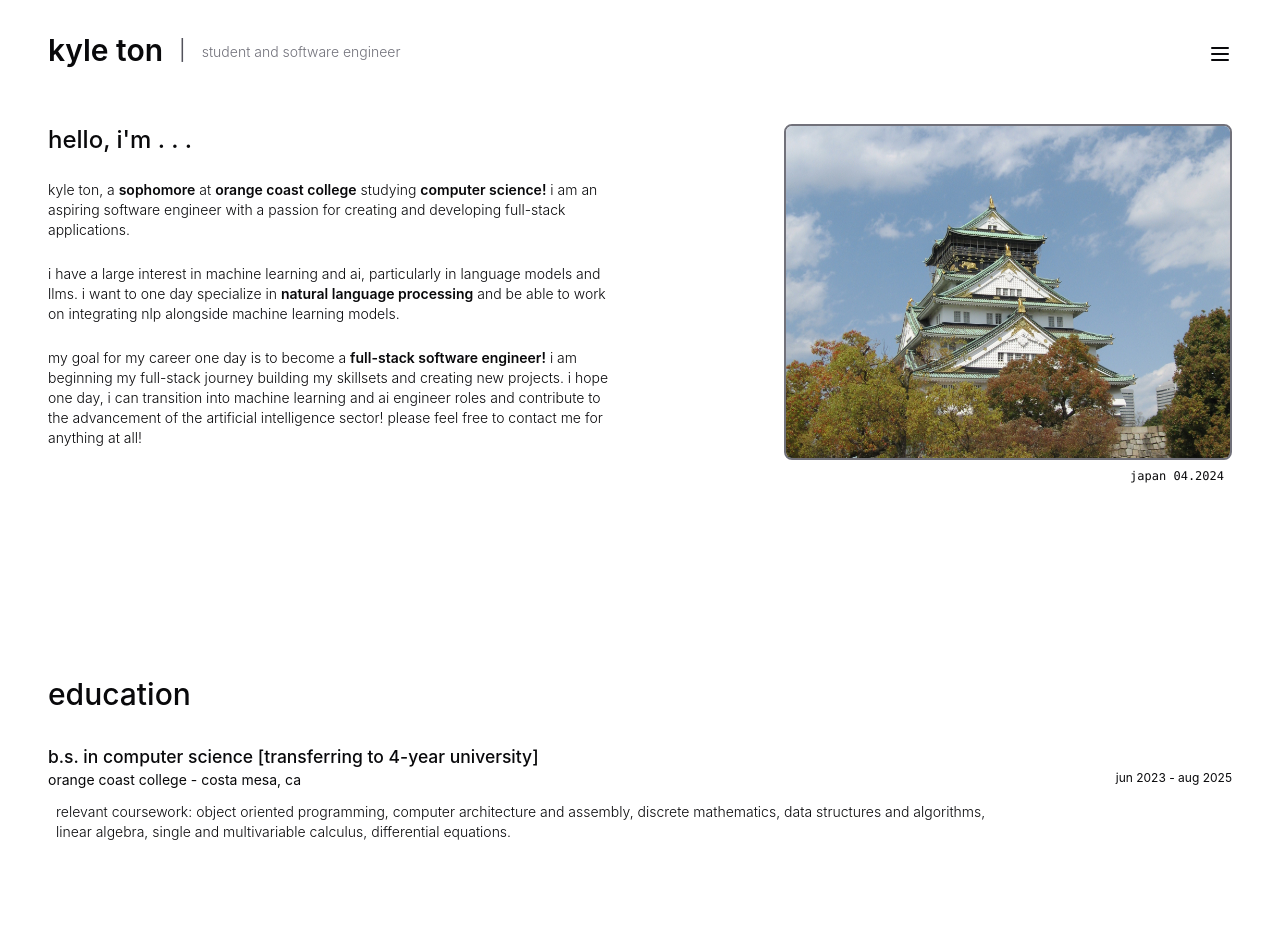
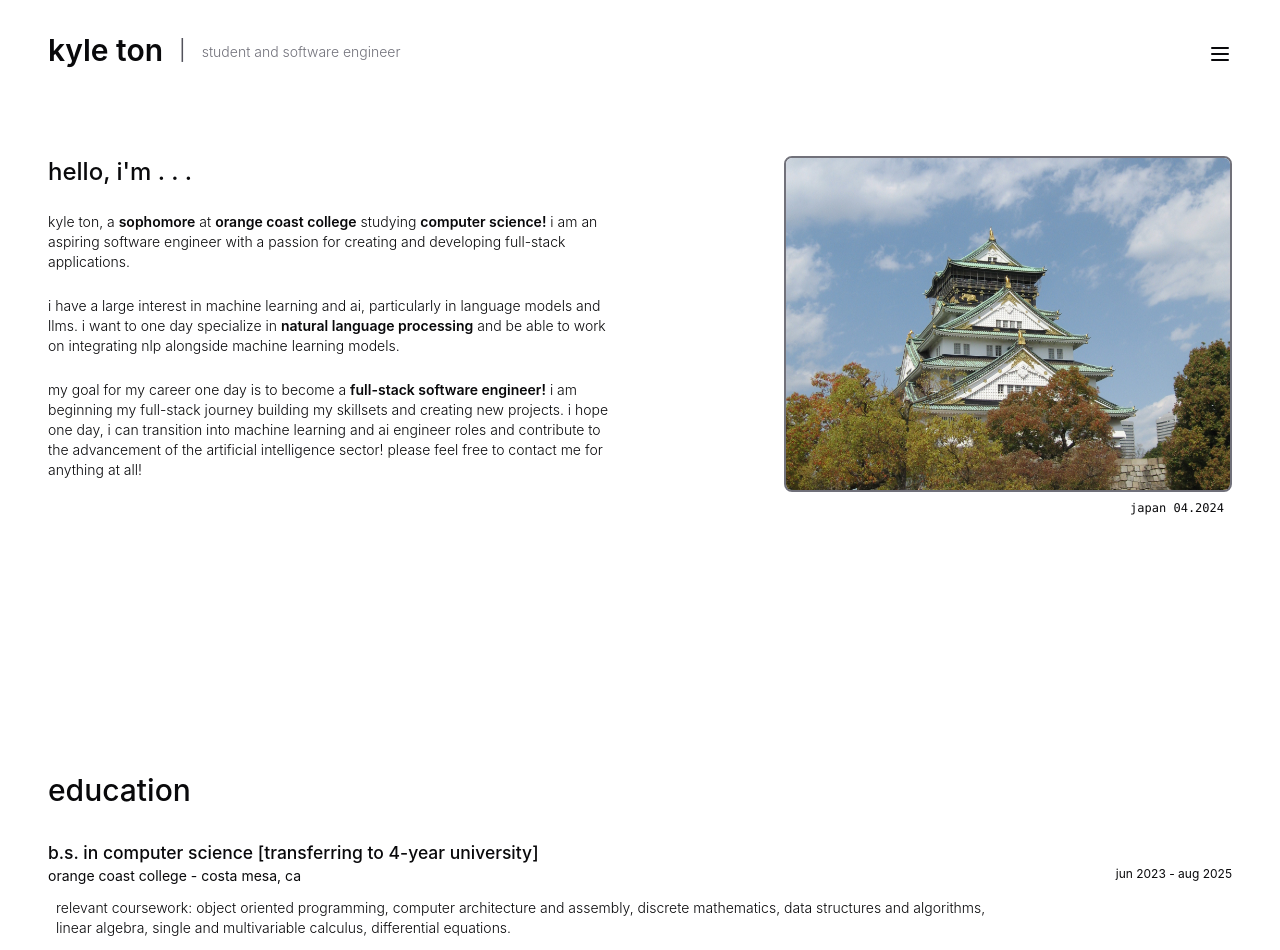
Before and after one commit to kylehton/portfolio, a Next.js app: page / in a window 1280 px wide. Shown: the top 950 px of the page. Built offline with nearby package versions, Linux system fonts and the light colour scheme.

Commit message:
small tweak for upad edu padding-y

```diff
--- a/app/components/main/Education.js
+++ b/app/components/main/Education.js
@@ -5,7 +5,7 @@ import EduExpEntry from "../reusable/EduExpEntry";
 const Education = () => {
 
     return (
-      <main id='education' className="px-4 lg:px-12 py-8">
+      <main id='education' className="px-4 lg:px-12 py-8 md:mt-8">
       <div className="flex flex-col lg:flex-row gap-8 lg:gap-16">
         <div className='lg:min-w-full'>
           <ScrollMotionWrapper
--- a/app/components/main/Intro.js
+++ b/app/components/main/Intro.js
@@ -27,7 +27,7 @@ const Intro = () => {
 
     return (
         <div id='intro-wrapper'>
-            <main id='biography' className="px-4 pt-12 sm:py-8 sm:mt-2 sm:px-28 lg:px-12">
+            <main id='biography' className="px-4 pt-12 sm:py-8 md:py-16 sm:mt-2 sm:px-28 lg:px-12">
                 <div className="2xl:mb-56 2xl:mt-12 mb-32 flex flex-col lg:flex-row gap-8 lg:gap-16">
                     {/* Text content section */}
                     <div className="lg:w-3/5"> {/* Added padding for 2xl */}
```
